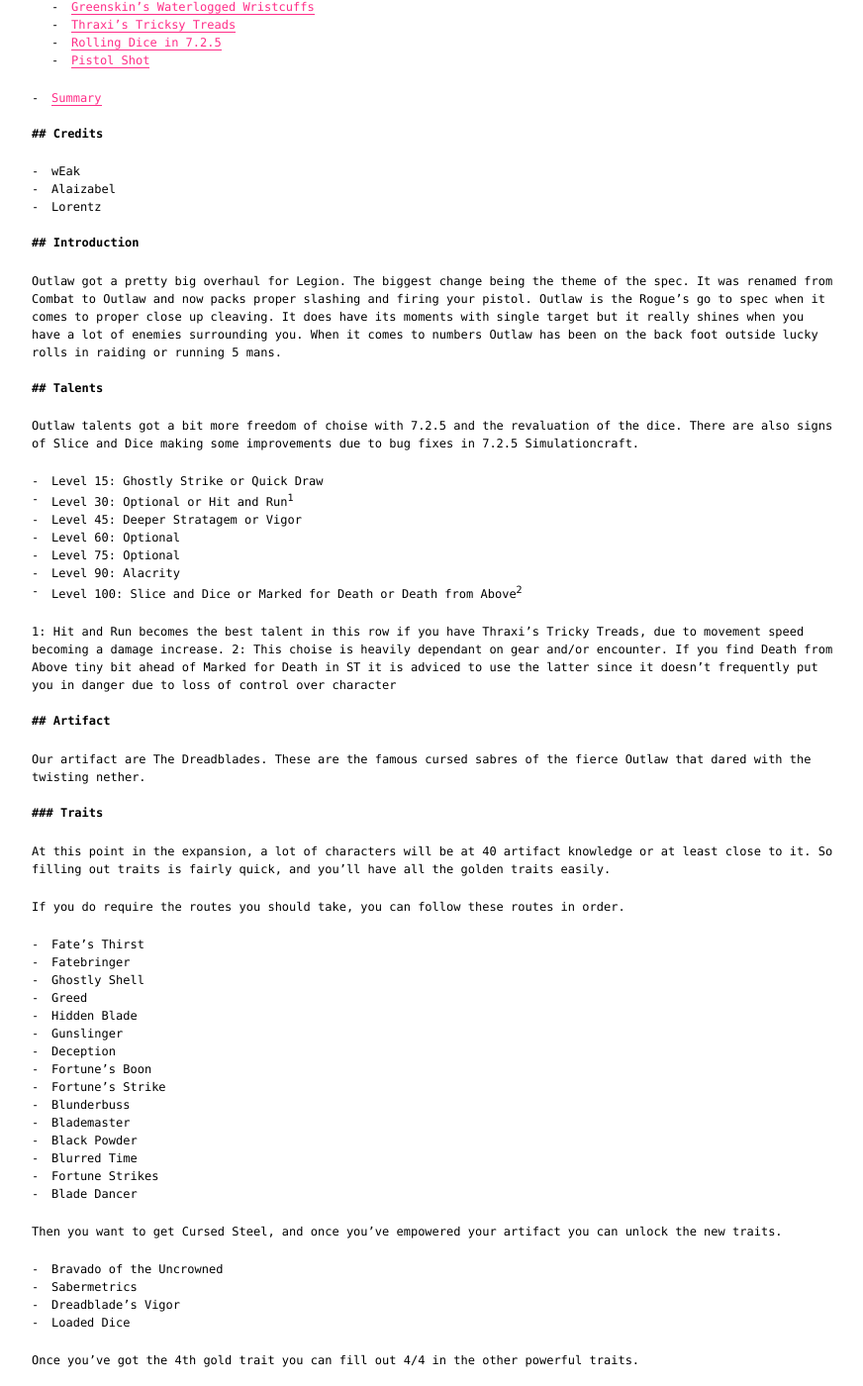
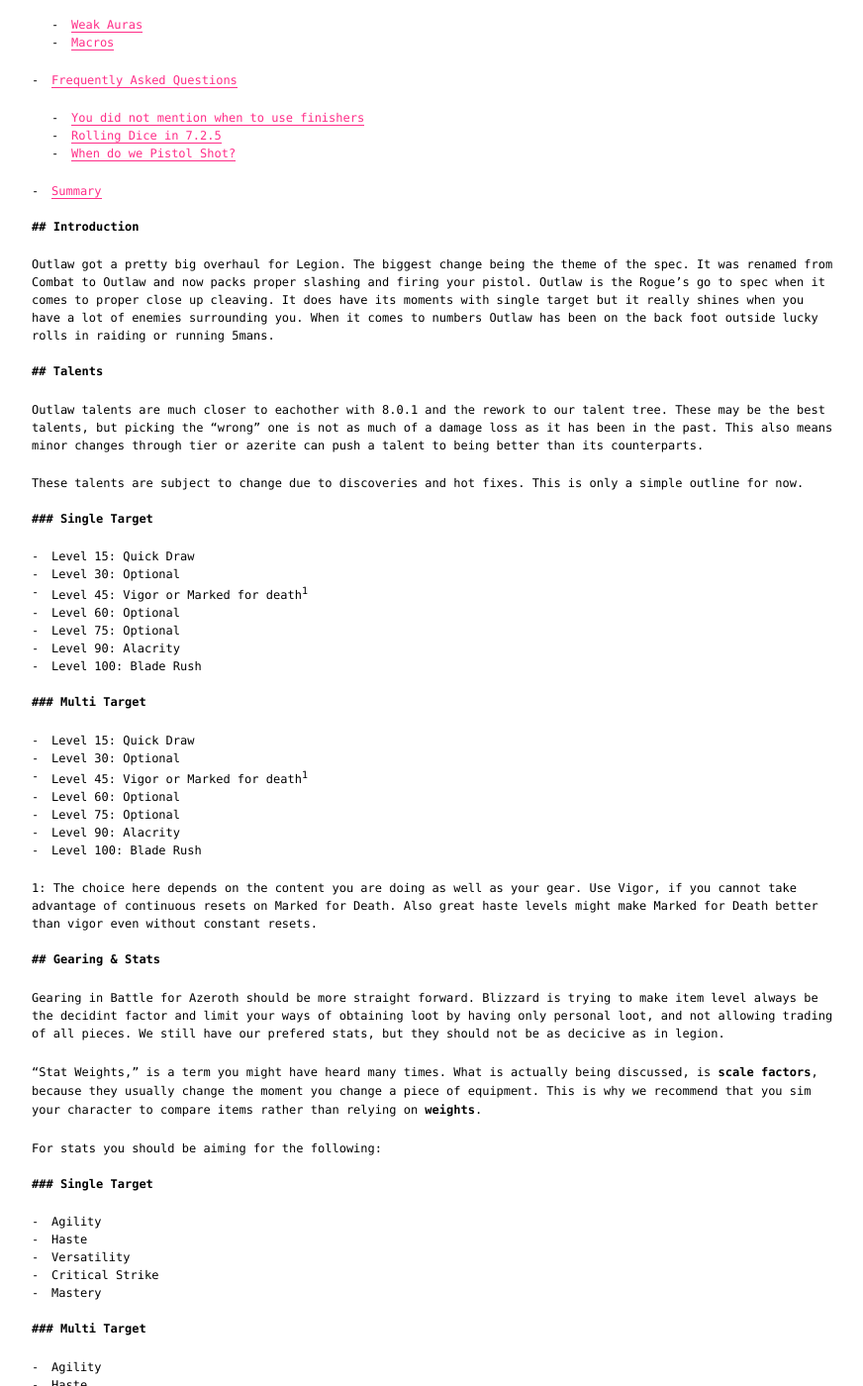
Before and after one commit to weakweak/riff.tf, a Jekyll site: the page built from _posts/2017-01-01-outlaw.md, in a window 1280 px wide and 1400 px high, scrolled down 722 px. Shown: the whole window at 99% size, without its empty margins (200-1072 px from the left). Built offline with Jekyll 4.4.1, drawn with Linux system fonts in a browser that asks for light colours; a file with an impossible date is left out; some of the changed text lies outside the part shown.

Commit message:
Update 2017-01-01-outlaw.md

```diff
--- a/_posts/2017-01-01-outlaw.md
+++ b/_posts/2017-01-01-outlaw.md
@@ -6,24 +6,19 @@
 
 # Guide to Outlaw Rogue
 
-Welcome to the guide for Outlaw Rogue in 7.2.5. If you're looking for a good
-introduction to playing Outlaw in Legion, you've come to the right place.
+Welcome to the guide for Outlaw Rogue in 8.0.1. If you're looking for a good
+introduction to playing Outlaw in in Battle for Azeroth, you've come
+to the right place.
 
 I'll make a note of any changes to the guide and the date it was updated here if
 you want to come back in the future to check for changes.
 
-**Last updated: Friday 16th June 2017 - Now with less dice**
+**Last updated: Saturday, 22nd of july 2018, BFA upgrades**
 
-Please note things are subject to change in the early days of patch 7.2.5 when
-things are discovered and hot fixes happen.
+Please note things are subject to change in the early days of patch 8.0 when
+things are discovered, hot fixes happen and balance is under way.
 
 <div id="toc"></div>
-
-## Credits
-
-- wEak
-- Alaizabel
-- Lorentz
 
 ## Introduction
 
@@ -32,125 +27,73 @@
 and firing your pistol. Outlaw is the Rogue's go to spec when it comes to proper
 close up cleaving. It does have its moments with single target but it really
 shines when you have a lot of enemies surrounding you. When it comes to numbers
-Outlaw has been on the back foot outside lucky rolls in raiding or running 5
-mans.
+Outlaw has been on the back foot outside lucky rolls in raiding or running 5mans.
 
 ## Talents
 
-Outlaw talents got a bit more freedom of choise with 7.2.5 and the revaluation
-of the dice. There are also signs of Slice and Dice making some improvements
-due to bug fixes in 7.2.5 Simulationcraft.
+Outlaw talents are much closer to eachother with 8.0.1 and the rework to our
+talent tree. These may be the best talents, but picking the "wrong" one is not
+as much of a damage loss as it has been in the past. This also means minor changes
+through tier or azerite can push a talent to being better than its counterparts.
 
-- Level 15: Ghostly Strike or Quick Draw
-- Level 30: Optional or Hit and Run<sup>1</sup>
-- Level 45: Deeper Stratagem or Vigor
+These talents are subject to change due to discoveries and hot fixes. This is
+only a simple outline for now.
+
+### Single Target
+
+- Level 15: Quick Draw
+- Level 30: Optional
+- Level 45: Vigor or Marked for death<sup>1</sup>
 - Level 60: Optional
 - Level 75: Optional
 - Level 90: Alacrity
-- Level 100: Slice and Dice or Marked for Death or Death from Above<sup>2</sup>
+- Level 100: Blade Rush
 
-1: Hit and Run becomes the best talent in this row if you have Thraxi's Tricky
-Treads, due to movement speed becoming a damage increase.
-2: This choise is heavily dependant on gear and/or encounter. If you find Death
-from Above tiny bit ahead of Marked for Death in ST it is adviced to use the latter
-since it doesn't frequently put you in danger due to loss of control over character
+### Multi Target
 
-## Artifact
+- Level 15: Quick Draw
+- Level 30: Optional
+- Level 45: Vigor or Marked for death<sup>1</sup>
+- Level 60: Optional
+- Level 75: Optional
+- Level 90: Alacrity
+- Level 100: Blade Rush
 
-Our artifact are The Dreadblades. These are the famous cursed sabres of the
-fierce Outlaw that dared with the twisting nether.
-
-### Traits
-
-At this point in the expansion, a lot of characters will be at 40 artifact
-knowledge or at least close to it. So filling out traits is fairly quick, and
-you'll have all the golden traits easily.
-
-If you do require the routes you should take, you can follow these routes in
-order.
-
-- Fate's Thirst
-- Fatebringer
-- Ghostly Shell
-- Greed
-- Hidden Blade
-- Gunslinger
-- Deception
-- Fortune's Boon
-- Fortune's Strike
-- Blunderbuss
-- Blademaster
-- Black Powder
-- Blurred Time
-- Fortune Strikes
-- Blade Dancer
-
-Then you want to get Cursed Steel, and once you've empowered your artifact you
-can unlock the new traits.
-
-- Bravado of the Uncrowned
-- Sabermetrics
-- Dreadblade's Vigor
-- Loaded Dice
-
-Once you've got the 4th gold trait you can fill out 4/4 in the other powerful
-traits.
-
-- Fate's Thirst
-- Fortune's Boon
-- Fatebringer
-- Black Powder (If you have Greenskin's Waterlogged Wristcuffs)
-- Gunslinger (If you have Greenskin's Waterlogged Wristcuffs)
-- Fortune Strikes
-- Fortune's Strike
-- Blade Dancer
-
-Then 4/4 in the less useful traits
-
-- Ghostly Shell
-
-### Relics
-
-- Fate's Thirst
-- Fortune's Boon
-- Fatebringer
-- Sabermetrics
-- Black Powder (If you have Greenskin's Waterlogged Wristcuffs)
-- Gunslinger (If you have Greenskin's Waterlogged Wristcuffs)
-- Fortune Strikes
-- Fortune's Strike
-- Gunslinger
-- Black Powder
-
-You should always run a simulation of your character to check if a higher item
-level relic might be better than your current relic. These aren't one-size fits
-all results.
+1: The choice here depends on the content you are doing as well as your
+gear. Use Vigor, if you cannot take advantage of continuous resets on
+Marked for Death. Also great haste levels might make Marked for Death
+better than vigor even without constant resets.
 
 ## Gearing &amp; Stats
 
-Gearing in Legion has become a lot more complicated in the sense that warforged,
-titanforged, and sockets make picking your best items more difficult, even if
-they're a lower item level.
+Gearing in Battle for Azeroth should be more straight forward. Blizzard is
+trying to make item level always be the decidint factor and limit your ways
+of obtaining loot by having only personal loot, and not allowing trading of
+all pieces.  We still have our prefered stats, but they should not be as
+decicive as in legion.
 
-When in doubt, you should run simulations of your character to compare the item
-or multiple items.
-
-You may also be familiar with the term **stat weights**, this term is complete
-bullshit. For a start it's **scale factors**, and secondly your scale factors
-will become out of date whenever you equip a new item. It's always better to run
-a simulation of your character to compare items to see if it's an upgrade. This
-excludes trinkets as some times they're not modelled correctly in simulations.
+"Stat Weights," is a term you might have heard many times. What is actually
+being discussed, is **scale factors**, because they usually change the moment
+you change a piece of equipment. This is why we recommend that you sim your
+character to compare items rather than relying on **weights**.
 
 For stats you should be aiming for the following:
 
+### Single Target
+
 - Agility
+- Haste
 - Versatility
-- Haste
 - Critical Strike
 - Mastery
 
-**When in doubt, run a simulation for your character and the item(s) in
-question.**
+### Multi Target
+
+- Agility
+- Haste
+- Versatility
+- Critical Strike
+- Mastery
 
 For your food buff while raiding you should use the primary stat Feast. If
 you're unable to use a Feast, the food for the secondary stat that you're scale
@@ -160,75 +103,73 @@
 
 For your flask you should always use Flask of the Seventh Demon.
 
-#### Legendaries
+### Traits
 
-- Mantle of the Master Assassin
-- Greenskin's Waterlogged Wristcuffs
-- Insignia of Ravenholdt
-- The Curse of Restlessness
-- Soul of the Shadowblade
-- Thraxi's Tricksy Treads
-- Cinidaria, the Symbiote
-- Shivarran Symmetry
+Rough order.
+
+### Single Target
+
+- Deadshot, BTE increases the damage of your next pistol shot.
+- Ace Up Your Sleeve, Between the eyes deals addition damage and a has chance to refund 4 combo points.
+- Storm of Steel, When sinister strike strikes an additional time your next dispatch will deal additional damage.
+- Snake Eyes Roll, roll the bones increases the damage of your next 5 Sinister strikes.
+- Paradise lost, When roll the bones only grants 1 buff gain agility for the duration of the roll.
+- Brigand's Blitz, Adrenaline rush increases your haste every second stacking up to 10 times for the duration of adrenaline rush.
+
+### Multi Target
+
+- Deadshot, BTE increases the damage of your next pistol shot.
+- Ace Up Your Sleeve, Between the eyes deals addition damage and a has chance to refund 4 combo points.
+- Storm of Steel, When sinister strike strikes an additional time your next dispatch will deal additional damage.
+- Snake Eyes Roll, roll the bones increases the damage of your next 5 Sinister strikes.
+- Paradise lost, When roll the bones only grants 1 buff gain agility for the duration of the roll.
+- Brigand's Blitz, Adrenaline rush increases your haste every second stacking up to 10 times for the duration of adrenaline rush.
+
+**When in doubt, run a simulation for your character and the item(s) in
+question.**
 
 ## Rotation
 
 ### Pre-Pull
 
-- 18 seconds on the pull timer, Marked for Death
-- 1 second on the pull timer, use Roll the Bones, and your Potion
+- 18 seconds on the pull timer, Marked for Death when talented
+- 2 seconds on the pull timer, use Roll the bones If you casted marked for death
+- 1 second on the pull timer, Adrenaline rush, Potion and Etealth
 
 ### Pull
 
-- Curse of the Dreadblades
 - Ambush
-- Adrenaline Rush
-- Re-roll if needed
-- Saberslash or Pistol Shot if consuming Greenskins Buff
-- Between the eyes or Run Through
-- Repeat
+- Sinister Strike
+- Blade Rush
 
-### Priorities
+### CoolDowns
 
-- Roll the Bones, currently optimal reroll logic would suggest only rerolling 2+
-buffs when Loaded Dice is active<sup>3</sup>
+- Killing spree on cool down at low energy level
+- Adrenaline Rush on cool down at not capped energy
+- Blade Rush on cooldown at not capped energy
+- Vanish on cooldown at 60+ energy
+- Marked for Death on cool down at low combo points unless you can quickly reset
+it via a dying mob.
 
-3: More details about this can be found in the
+### At 5 Combo Points<sup>2</sup>
+
+- Roll the Bones, currently optimal reroll logic is to reroll until you get a single
+Ruthless Precicion, Grand Melee or a combination of two or more of any of the buffs.<sup>3</sup>
+- Between the Eyes, if you have Ruthless Precision up
+- Run Through
+
+2 and 3: More details about this can be found in the
 [FAQ](#frequently-asked-questions).
 
-#### At 4-5 Combo Points or 5-6 Combo Points with Deeper Stratagem
+### Building combo points
 
-- Roll the Bones if needed
-- Between the Eyes, if you have 100% Critical Strike or need to proc Greenskin's
-Waterlogged Wristcuffs.<sup>4</sup>
-- Run Through
-
-4: More details about this can be found in the
-[FAQ](#frequently-asked-questions).
-
-### Cool Downs
-
-#### Curse of the Dreadblades
-
-- Use on cool down
-- You have less than 2 combo points and plenty energy
-
-#### Adrenaline Rush
-
-- Use on cool down
-
-#### Vanish
-
-- Use on cool down
-- You can Ambush right away
-
-#### Marked for Death
-
-- Use on cool down unless you can quickly reset it via a dying mob.
+- Ambush
+- Sinister Strike
 
 ### Cleave
 
-- Toggle Blade Flurry on, and continue normal rotation.
+- Active Blade flurry and continue as normal
+- Be sure to save a charge of blade flurry for Killing spree/Blade Rush if talented.
 
 ## AddOns &amp; Macros
 
@@ -238,13 +179,6 @@
 ### Weak Auras
 
 You can find a number of Weak Auras available on [wago.io](https://wago.io).
-Below are links to a set of Rogue Weak Auras.
-
-- Cool Downs [https://wago.io/4ycVDEaP-](https://wago.io/4ycVDEaP-)
-
-A really handy weak aura for tracking Blunderbuss proc
-
-- Blunderbuss/Debuffs [https://wago.io/VJhMnPWWG](https://wago.io/VJhMnPWWG)
 
 ### Macros
 
@@ -259,36 +193,27 @@
 
 ## Frequently Asked Questions
 
-### Greenskin's Waterlogged Wristcuffs
+### You did not mention when to use finishers
 
-When you acquire Greenskin's, you want to use Between the Eyes, whenever you
-do not currently have the buff from Greenskin's up or when you have 100%
-critical strike due to Mantle of the Master Assassin.
-
-### Thraxi's Tricksy Treads
-
-When you acquire Traxi's Tricky Treads, you want to use Sprint as an offensive
-cool down, if the encounter allows for it, For example you don't need to use
-your Sprint for utility purposes, until it is off cool down again.
+Base level rule is that you finish at maximum combo points. This all changes when
+you have Quick Draw talented. If you have Broadside up, you reduce that amount by
+one. Opportunity reduces that by another one. So if you are playing with Quick
+Draw and you have Broadside up and you proc Opportunity, you finish at 3 combo
+points.
 
 ### Rolling Dice in 7.2.5
 
-The benefits from rerolling over and over again were greatly diminished in 7.2.5.
-This means we no longer have to endlessly cast Roll the Bones until we get True
-Bearing. This means you should only cast Roll the Bones when you don't have any
-dice or you have the articaft trait Loaded Dice active.
+The benefits of rerolling do not change no matter how bad your luck has been so
+far. This means there is no point where rerolling becomes not worth it. Always
+reroll until you get the buffs required.
 
-### Pistol Shot
+### When do we Pistol Shot?
 
-Using Pistol Shot at the right times, can prove to be quite difficult,
-especially if you are in the so-called Adrenaline Rush feedback Loop, because it
-will result in energy-capping. If you estimate that a free use of Pistol Shot
-will cause you to cap energy at any one point (unless you have a Blunderbuss
-proc empowered with Greenskin's) you should instead use Saberslash.
+We no longer need to cast pistol shot at the right times since it now costs energy
+and does a fair amount of damage. Simply cast it whenever you would not overcap
+combo points.
 
 ## Summary
 
 This guide is written to help those who want to start playing Outlaw Rogue or
-get better at it. If you feel some part of the guide can be improved send an
-email to [riffeu@gmail.com](mailto:riffeu@gmail.com) and explain what you feel
-can be improved, and why.
+get better at it.
```
